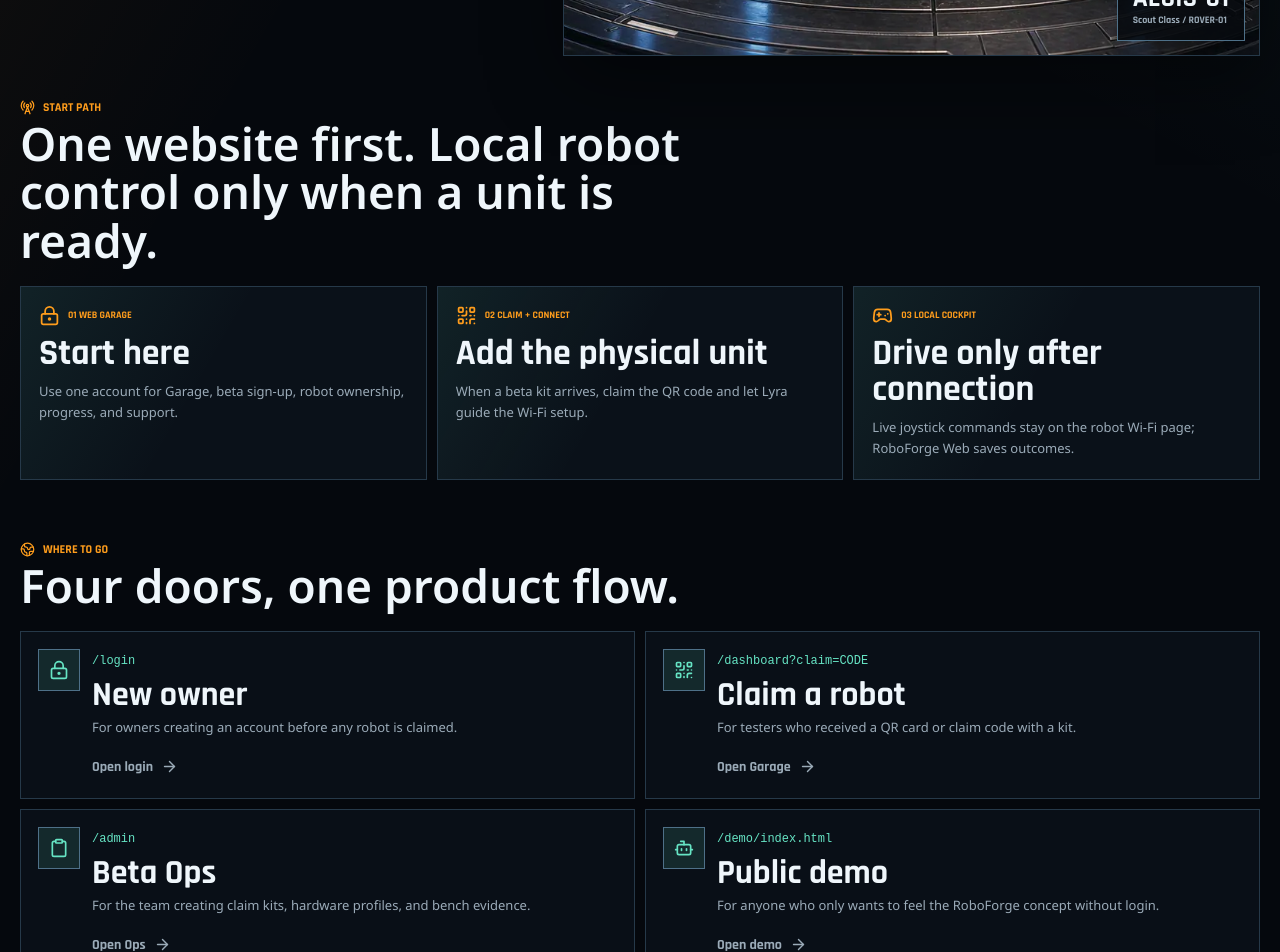
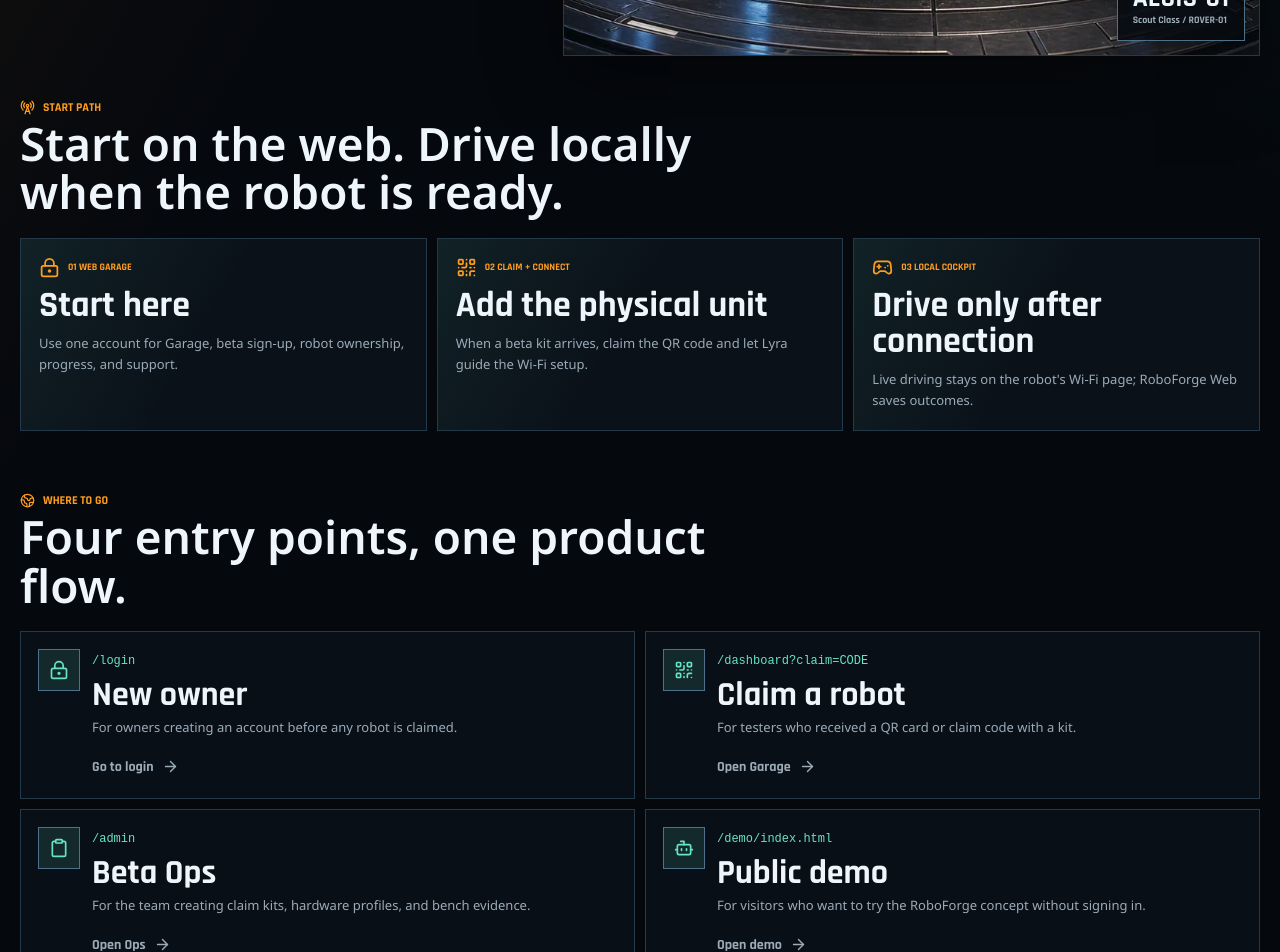
Before and after one commit to akkpol/roboforge-mvp, a Next.js app in the folder web/: page / in a window 1280 px wide. Shown: the part 740-1692 px from the top of the page. Built offline with nearby package versions, Linux system fonts and the light colour scheme.

Commit message:
Polish landing and login copy

```diff
--- a/web/src/app/login/page.tsx
+++ b/web/src/app/login/page.tsx
@@ -36,7 +36,7 @@
   if (rawDescription) return rawDescription;
   if (rawError === "oauth") {
     if (locale === "th") {
-      return "Google login กลับมาที่ RoboForge แล้ว แต่แลก session code ไม่สำเร็จ ให้เช็ค Supabase และ Google OAuth callback settings";
+      return "Google ส่งกลับมาที่ RoboForge แล้ว แต่ระบบยังสร้าง session ไม่สำเร็จ ให้เช็คการตั้งค่า Supabase และ Google OAuth callback";
     }
     return "Google login returned to RoboForge, but the session code could not be exchanged. Check Supabase and Google OAuth callback settings.";
   }
@@ -61,7 +61,7 @@
     fallback: "กำลังโหลดระบบเข้าสู่ระบบ...",
     title: "เข้าสู่ Web Garage ของคุณ",
     body:
-      "นี่คือทางเข้าจริงของ RoboForge สำหรับบัญชีเจ้าของ, claim คิตเบต้า, และดูความคืบหน้าของหุ่น ส่วนเดโมเก่ายังแยกไว้สำหรับลองเล่นโดยไม่ต้อง login",
+      "นี่คือทางเข้าจริงของ RoboForge สำหรับบัญชีเจ้าของ การรับสิทธิ์ชุดเบต้า และการดูความคืบหน้าของหุ่น ส่วนเดโมยังแยกไว้ให้ลองเล่นโดยไม่ต้องเข้าสู่ระบบ",
   },
 } as const;
 
--- a/web/src/app/page.tsx
+++ b/web/src/app/page.tsx
@@ -56,7 +56,7 @@
     },
     entry: {
       eyebrow: "START PATH",
-      title: "One website first. Local robot control only when a unit is ready.",
+      title: "Start on the web. Drive locally when the robot is ready.",
       steps: [
         {
           body:
@@ -72,7 +72,7 @@
         },
         {
           body:
-            "Live joystick commands stay on the robot Wi-Fi page; RoboForge Web saves outcomes.",
+            "Live driving stays on the robot's Wi-Fi page; RoboForge Web saves outcomes.",
           label: "03 Local Cockpit",
           title: "Drive only after connection",
         },
@@ -80,11 +80,11 @@
     },
     routes: {
       eyebrow: "WHERE TO GO",
-      title: "Four doors, one product flow.",
+      title: "Four entry points, one product flow.",
       items: [
         {
           body: "For owners creating an account before any robot is claimed.",
-          cta: "Open login",
+          cta: "Go to login",
           href: "/login",
           label: "/login",
           title: "New owner",
@@ -104,7 +104,7 @@
           title: "Beta Ops",
         },
         {
-          body: "For anyone who only wants to feel the RoboForge concept without login.",
+          body: "For visitors who want to try the RoboForge concept without signing in.",
           cta: "Open demo",
           href: "/demo/index.html",
           label: "/demo/index.html",
@@ -124,7 +124,7 @@
     },
     hero: {
       body:
-        "The Web Garage is the main door: create an owner account, claim a beta kit, follow Connection Quest, then open the robot local Cockpit when real hardware is ready.",
+        "Web Garage is the starting point: create an owner account, claim a beta kit, follow Connection Quest, then open the robot's local Cockpit when real hardware is ready.",
       eyebrow: "ROBOT IDENTITY PLATFORM",
       headline: "YOUR ROBOT.",
       headlineAccent: "EVOLVED.",
@@ -146,55 +146,55 @@
     },
     entry: {
       eyebrow: "เส้นทางเริ่มต้น",
-      title: "เริ่มจากเว็บเดียว แล้วค่อยควบคุมหุ่นเมื่อเครื่องจริงพร้อม",
+      title: "เริ่มบนเว็บ แล้วค่อยขับหุ่นเมื่อเครื่องจริงพร้อม",
       steps: [
         {
           body:
-            "ใช้บัญชีเดียวสำหรับโรงรถดิจิทัล สมัครเบต้า ความเป็นเจ้าของ ความคืบหน้า และซัพพอร์ต",
+            "ใช้บัญชีเดียวสำหรับ Web Garage, การสมัครเบต้า, ความเป็นเจ้าของ, ความคืบหน้า และซัพพอร์ต",
           label: "01 Web Garage",
           title: "เริ่มตรงนี้",
         },
         {
           body:
-            "เมื่อได้คิตเบต้า สแกน QR เพื่อ claim แล้วให้ Lyra พาเชื่อมต่อ Wi-Fi ของหุ่นทีละขั้น",
-          label: "02 Claim + connect",
+            "เมื่อได้ชุดเบต้า สแกน QR เพื่อรับสิทธิ์ แล้วให้ Lyra พาเชื่อมต่อ Wi-Fi ของหุ่นทีละขั้น",
+          label: "02 รับสิทธิ์ + เชื่อมต่อ",
           title: "เพิ่มเครื่องจริง",
         },
         {
           body:
-            "คำสั่ง joystick จริงอยู่บนหน้า Wi-Fi ของหุ่น ส่วน RoboForge Web เก็บผลลัพธ์และความคืบหน้า",
-          label: "03 Local Cockpit",
+            "การขับหุ่นแบบสดอยู่บนหน้า Wi-Fi ของหุ่น ส่วน RoboForge Web เก็บผลลัพธ์และความคืบหน้า",
+          label: "03 Cockpit ในหุ่น",
           title: "ขับเมื่อเชื่อมต่อแล้ว",
         },
       ],
     },
     routes: {
       eyebrow: "ต้องเข้าเว็บไหน",
-      title: "มี 4 ประตู แต่ flow เดียวกัน",
+      title: "มี 4 ทางเข้า แต่ใช้เส้นทางเดียวกัน",
       items: [
         {
           body: "สำหรับเจ้าของที่เริ่มสมัครหรือเข้าสู่ระบบก่อนมีหุ่นจริง",
-          cta: "เปิด login",
+          cta: "เข้าสู่ระบบ",
           href: "/login",
           label: "/login",
           title: "เจ้าของใหม่",
         },
         {
-          body: "สำหรับคนที่ได้ QR card หรือ claim code มากับคิตเบต้า",
+          body: "สำหรับคนที่ได้การ์ด QR หรือรหัสรับสิทธิ์มากับชุดเบต้า",
           cta: "เปิด Garage",
           href: "/dashboard",
           label: "/dashboard?claim=CODE",
-          title: "Claim หุ่น",
+          title: "รับสิทธิ์หุ่น",
         },
         {
-          body: "สำหรับทีมที่สร้างคิต กรอก hardware profile และเก็บผล bench test",
-          cta: "เปิด Ops",
+          body: "สำหรับทีมที่สร้างคิต กรอกข้อมูลฮาร์ดแวร์ และเก็บผลทดสอบบนโต๊ะ",
+          cta: "เปิดหน้า Ops",
           href: "/admin",
           label: "/admin",
-          title: "ทีมเบต้า",
+          title: "ทีมดูแลเบต้า",
         },
         {
-          body: "สำหรับคนที่อยากลองฟีล RoboForge ก่อน โดยยังไม่ต้อง login",
+          body: "สำหรับคนที่อยากลองสัมผัส RoboForge ก่อน โดยยังไม่ต้องเข้าสู่ระบบ",
           cta: "เปิดเดโม",
           href: "/demo/index.html",
           label: "/demo/index.html",
@@ -210,11 +210,11 @@
         coming: "กำลังมา",
         concept: "แนวคิด",
       },
-      title: "เริ่มจาก rover หนึ่งตัว แล้วเตรียมระบบไว้รองรับเจ้าของหลายคน",
+      title: "เริ่มจาก rover หนึ่งตัว แล้วเตรียมระบบให้รองรับเจ้าของหลายคน",
     },
     hero: {
       body:
-        "Web Garage คือประตูหลัก: สร้างบัญชีเจ้าของ claim คิตเบต้า ทำตาม Connection Quest แล้วเปิด Cockpit ของหุ่นเมื่อ hardware จริงพร้อม",
+        "Web Garage คือจุดเริ่มต้น: สร้างบัญชีเจ้าของ รับสิทธิ์ชุดเบต้า ทำตาม Connection Quest แล้วเปิด Cockpit ของหุ่นเมื่อฮาร์ดแวร์จริงพร้อม",
       eyebrow: "แพลตฟอร์มตัวตนหุ่นยนต์",
       headline: "หุ่นของคุณ.",
       headlineAccent: "พัฒนาได้.",
--- a/web/src/components/auth-form.tsx
+++ b/web/src/components/auth-form.tsx
@@ -33,11 +33,11 @@
   },
   th: {
     configuredWarning:
-      "Supabase ยังไม่เชื่อมต่อ ต้องตั้ง NEXT_PUBLIC_SUPABASE_URL และ NEXT_PUBLIC_SUPABASE_PUBLISHABLE_KEY ใน `.env.local` ก่อน",
+      "Supabase ยังไม่เชื่อมต่อ ต้องตั้งค่า NEXT_PUBLIC_SUPABASE_URL และ NEXT_PUBLIC_SUPABASE_PUBLISHABLE_KEY ใน `.env.local` ก่อน",
     createAccount: "สร้างบัญชี",
     email: "อีเมล",
     emailAccess: "เข้าด้วยอีเมล",
-    envMissing: "เพิ่ม Supabase env vars ก่อน แล้ว restart dev server",
+    envMissing: "ตั้งค่าตัวแปร Supabase ก่อน แล้ว restart dev server",
     google: "เข้าสู่ระบบด้วย Google",
     googleBusy: "กำลังเปิด Google...",
     login: "เข้าสู่ระบบ",
@@ -47,7 +47,7 @@
     passwordPlaceholder: "อย่างน้อย 6 ตัวอักษร",
     signUp: "สมัครบัญชี",
     signupNeedsConfirmation:
-      "สร้างบัญชีแล้ว ถ้าเปิดยืนยันอีเมลไว้ ให้เช็คกล่องอีเมลก่อนเข้าใช้งาน",
+      "สร้างบัญชีแล้ว ถ้าเปิดการยืนยันอีเมลไว้ ให้เช็คกล่องอีเมลก่อนเข้าใช้งาน",
     working: "กำลังทำงาน...",
   },
 } as const;
```
